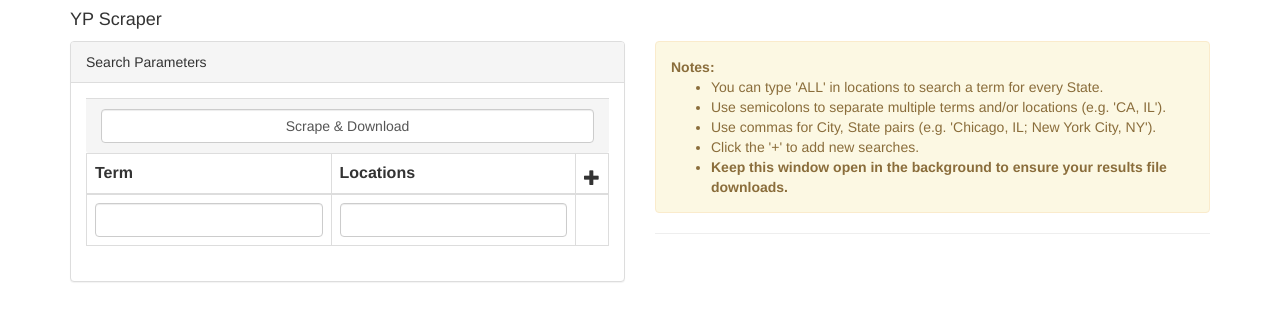
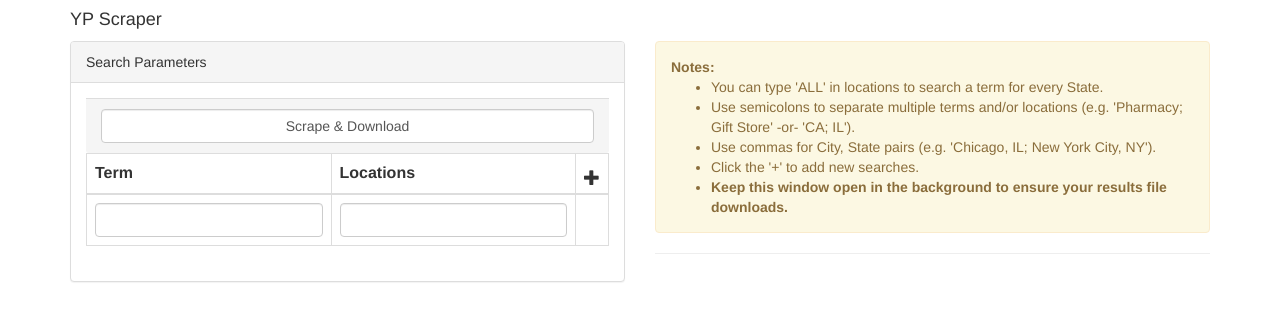
Before and after one commit to ZaxR/YP_scraper, a Flask app: page / in a window 1280 px wide. Shown: the top 321 px of the page. Run offline with Flask 2, Linux system fonts and the light colour scheme; some libraries are stand-ins or nearby versions.

Commit message:
Fix instructions typo

```diff
--- a/app/templates/index.html
+++ b/app/templates/index.html
@@ -79,7 +79,7 @@
                     <b>Notes:</b>
                     <ul>
                         <li>You can type 'ALL' in locations to search a term for every State.</li>
-                        <li>Use semicolons to separate multiple terms and/or locations (e.g. 'CA, IL').</li>
+                        <li>Use semicolons to separate multiple terms and/or locations (e.g. 'Pharmacy; Gift Store' -or- 'CA; IL').</li>
                         <li>Use commas for City, State pairs (e.g. 'Chicago, IL; New York City, NY').</li>
                         <li>Click the '+' to add new searches.</li>
                         <li><b>Keep this window open in the background to ensure your results file downloads.</b></li>
```
